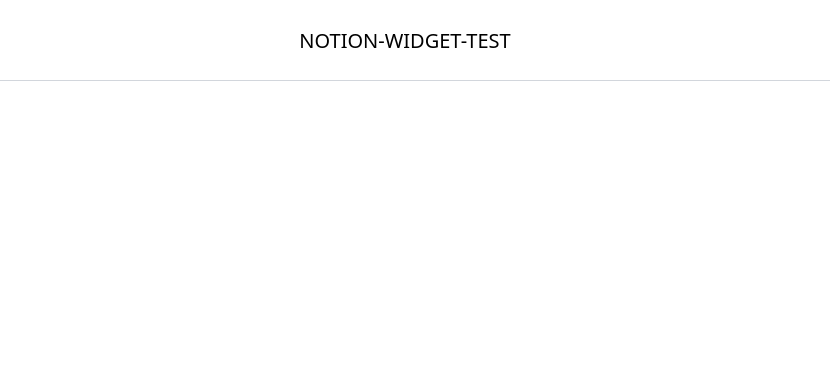
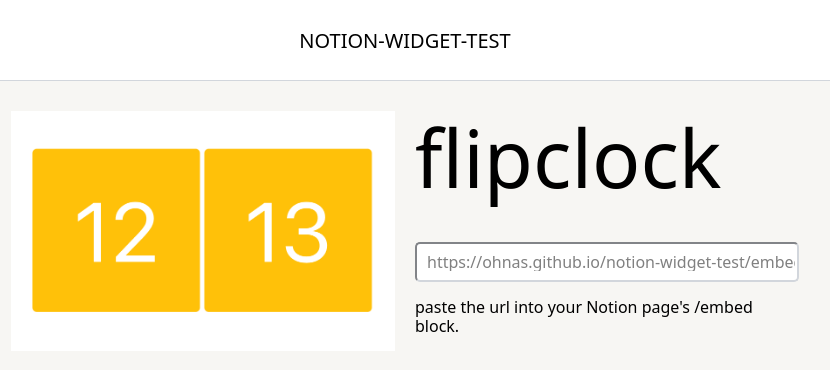
Before and after one commit to ohnas/notion-widget-test, a React (Create React App) app: page /widget/flipclock in a window 1280 px wide. Before the commit this address had no page. Shown: the top 370 px of the page, without its empty margins (235-1065 px from the left). Built offline with nearby package versions, Linux system fonts and the light colour scheme.

Commit message:
production test

```diff
--- a/src/App.js
+++ b/src/App.js
@@ -21,9 +21,9 @@
     <>
       {hideNav ? null : <Nav />}
       <Routes>
-        <Route path="/notion-widget-test" element={<Home />} ></Route>
-        <Route path="/notion-widget-test/widget/:name" element={<Widget />} ></Route>
-        <Route path="/notion-widget-test/embeds/flipclock" element={<FlipClock />} ></Route>
+        <Route path="/" element={<Home />} ></Route>
+        <Route path="/widget/:name" element={<Widget />} ></Route>
+        <Route path="/embeds/flipclock" element={<FlipClock />} ></Route>
       </Routes>
     </>
   );
--- a/src/pages/home/Home.js
+++ b/src/pages/home/Home.js
@@ -7,7 +7,7 @@
         <div className={styles.container}>
             <div className={styles.grid_continer}>
                 <div className={styles.item}>
-                    <Link to={"/notion-widget-test/widget/flipclock"}>
+                    <Link to={"/widget/flipclock"}>
                         <div className={styles.item_img}>
                             <img src={flipclock} alt='flipclock'></img>
                         </div>
--- a/src/pages/widget/Widget.js
+++ b/src/pages/widget/Widget.js
@@ -21,7 +21,7 @@
                 </div>
                 <div className={styles.item_clipboard}>
                     <div className={styles.clipboard}>
-                        <input type="text" value={`https://localhost:3000/notion-widget-test/embeds/${widgetName}`} readonly />
+                        <input type="text" value={`https://ohnas.github.io/notion-widget-test/embeds/${widgetName}`} readonly />
                         {/* <button>복사</button> */}
                     </div>
                     <p>paste the url into your Notion page's /embed block.</p>
```
